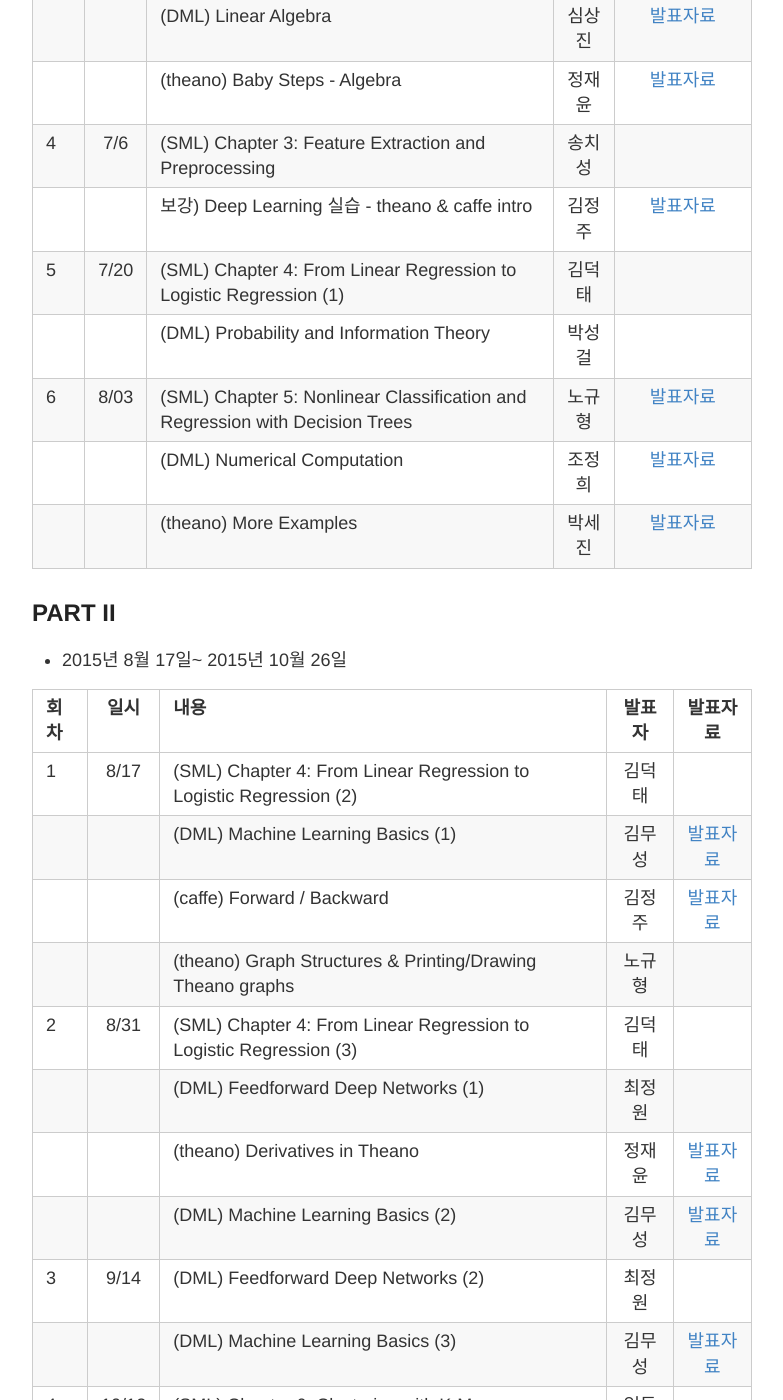
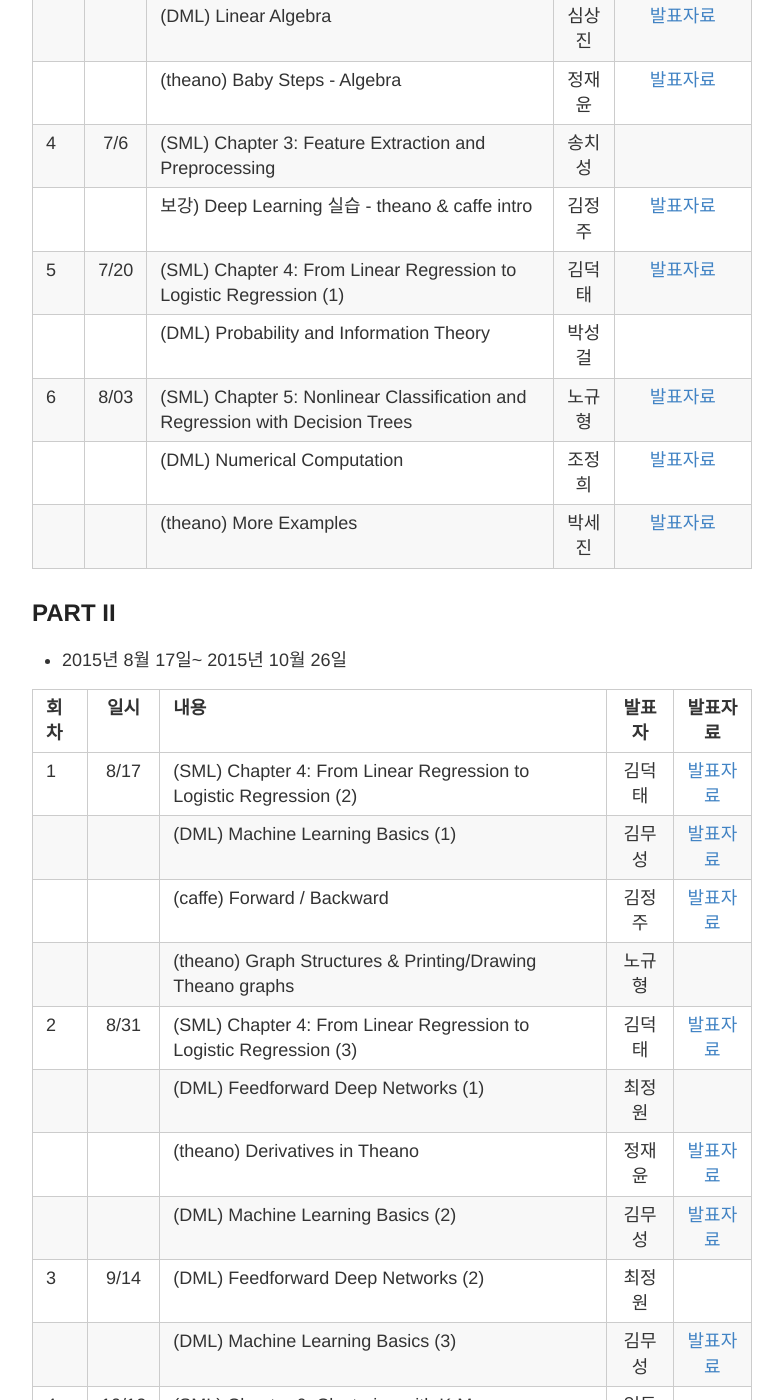
Before and after one commit to songorithm/ML, a Jekyll site: the page built from _posts/2015-12-1-SCHEDULE.md, in a window 1280 px wide and 1400 px high, scrolled down 2291 px. Shown: the whole window, without its empty margins (248-1031 px from the left). Built offline with Jekyll 4.4.1, drawn with Linux system fonts in a browser that asks for light colours; Markdown is read by kramdown in place of the engine named in the settings.

Commit message:
Update 2015-12-1-SCHEDULE.md

```diff
--- a/_posts/2015-12-1-SCHEDULE.md
+++ b/_posts/2015-12-1-SCHEDULE.md
@@ -60,7 +60,7 @@ title: 스터디 일정 & 커리큘럼 & 발표자료
 |   |    | (theano) Baby Steps - Algebra   | 정재윤 | [발표자료](http://nbviewer.ipython.org/github/songorithm/ML/blob/master/part1/study03/PKG/theano/TheanoAlgebra.ipynb)  |
 | 4 |7/6 | (SML) Chapter 3: Feature Extraction and Preprocessing | 송치성 |   |
 |   |    | 보강) Deep Learning 실습 - theano & caffe intro   | 김정주 | [발표자료](https://drive.google.com/file/d/0B6_75PJs30-WcXptZFBkTV9EVjg/view)  |
-| 5 |7/20| (SML) Chapter 4: From Linear Regression to Logistic Regression (1) | 김덕태 |   |
+| 5 |7/20| (SML) Chapter 4: From Linear Regression to Logistic Regression (1) | 김덕태 |[발표자료](http://nbviewer.ipython.org/github/songorithm/ML/blob/master/part1/study05/SML/ch04-From%20Linear%20Regression%20to%20Logistic%20Regression.ipynb)   |
 |   |    | (DML) Probability and Information Theory   | 박성걸 |   |
 | 6 |8/03| (SML) Chapter 5: Nonlinear Classification and Regression with Decision Trees | 노규형 | [발표자료](http://nbviewer.ipython.org/github/songorithm/ML/blob/master/part1/study06/SML/Chapter%205.%20Non-Linear%20Classification%20and%20Regression%20with%20Decision%20Trees.ipynb)  |
 |   |    | (DML) Numerical Computation | 조정희 | [발표자료](http://www.iro.umontreal.ca/~bengioy/dlbook/numerical.html)   |
@@ -74,11 +74,11 @@ title: 스터디 일정 & 커리큘럼 & 발표자료
 
 | 회차  | 일시   | 내용                                  | 발표자  |              발표자료                    |
 | ----- |:------:| :-------------------------------------|:-------:|:----------------------------------------: |
-| 1 |8/17| (SML) Chapter 4: From Linear Regression to Logistic Regression (2)  |김덕태|   |
+| 1 |8/17| (SML) Chapter 4: From Linear Regression to Logistic Regression (2)  |김덕태|[발표자료](http://nbviewer.ipython.org/github/songorithm/ML/blob/master/part1/study05/SML/ch04-From%20Linear%20Regression%20to%20Logistic%20Regression.ipynb)   |
 |   |    | (DML) Machine Learning Basics (1) | 김무성 |[발표자료](http://nbviewer.ipython.org/github/songorithm/ML/blob/master/part2/study01/dml05/05_Machine_Learning_Basics.ipynb)   |
 |   |    | (caffe) Forward / Backward   | 김정주  |[발표자료](https://drive.google.com/file/d/0B6_75PJs30-WZnlpWmExS2pRVUk/view) |
 |   |    | (theano) Graph Structures & Printing/Drawing Theano graphs   | 노규형  |   |
-| 2 |8/31| (SML) Chapter 4: From Linear Regression to Logistic Regression (3)  | 김덕태 |   |
+| 2 |8/31| (SML) Chapter 4: From Linear Regression to Logistic Regression (3)  | 김덕태 | [발표자료](http://nbviewer.ipython.org/github/songorithm/ML/blob/master/part1/study05/SML/ch04-From%20Linear%20Regression%20to%20Logistic%20Regression.ipynb)  |
 |   |    | (DML) Feedforward Deep Networks (1)   |  최정원 |   |
 |   |    | (theano) Derivatives in Theano    | 정재윤 | [발표자료](http://nbviewer.ipython.org/github/songorithm/ML/blob/master/part2/study03/PKG/theano/Derivatives.ipynb)  |
 |   |    | (DML) Machine Learning Basics (2) | 김무성  |[발표자료](http://nbviewer.ipython.org/github/songorithm/ML/blob/master/part2/study01/dml05/05_Machine_Learning_Basics.ipynb)   |
```
